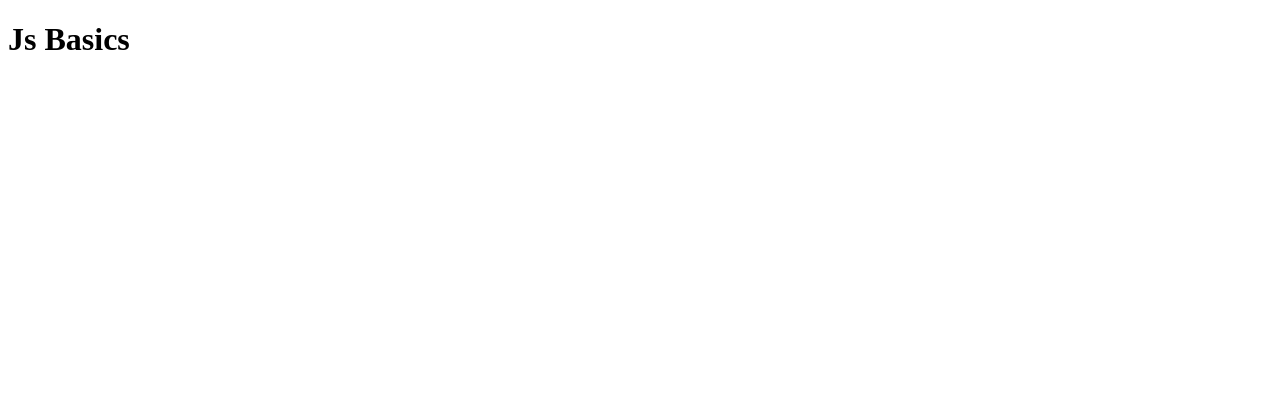
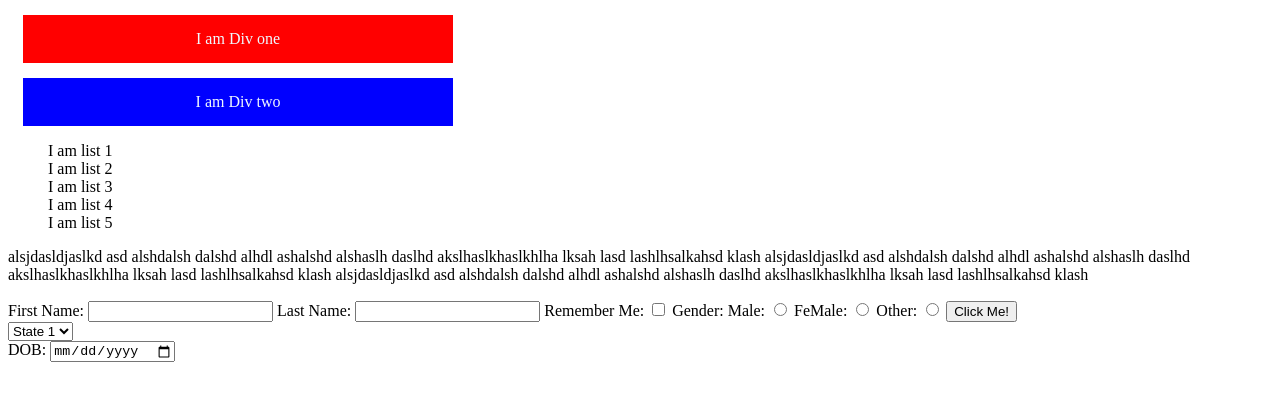
Before and after one commit to saptaksengupta/GFG-basics, a plain HTML site: page index.html in a window 1280 px wide. Drawn offline with Linux system fonts and the light colour scheme.

Commit message:
feat: basics of HTML

```diff
--- a/index.html
+++ b/index.html
@@ -1,9 +1,108 @@
 <!DOCTYPE html>
     <head>
-    <title>Js Fundamentals</title>
+        <title>HTML basics</title>
+        <style>
+            h1,h2,h3,h4 {
+                color: orange;
+            }
+
+            /* .className {
+                css rules
+            } */
+
+            /* #idOfElement {
+                css rules
+            } */
+
+            .class-of-blue {
+                background-color: blue;
+                color: aliceblue;
+                padding: 15px;
+                margin: 15px;
+                text-align: center;
+                height: 100%;
+                width: 400px;
+            }
+
+            .basic-ul li{
+                list-style: none;
+            }
+        </style>
     </head>
     <body>
-        <h1>Js Basics</h1>
+        <!-- <h1 >HTML basic</h1>
+        <h2 >HTML Basic</h2>
+
+        <h3>HTML Basic</h3>
+        <h4>HTML Basic</h4>
+
+        <h1>I am another H1 tag</h1> -->
+
+        <div class="parent">
+            <div class="class-of-blue" style="background-color: red; ">
+                I am Div one
+            </div>
+
+            <div class="class-of-blue">
+                I am Div two
+            </div>
+        </div>
+
+        <div class="list-parent">
+            <ul class="basic-ul">
+              <li>I am list 1</li>
+              <li>I am list 2</li>
+              <li>I am list 3</li>
+              <li>I am list 4</li>
+              <li>I am list 5</li>
+            </ul>
+        </div>
+
+        <p>
+            alsjdasldjaslkd asd alshdalsh dalshd alhdl ashalshd alshaslh daslhd akslhaslkhaslkhlha lksah lasd lashlhsalkahsd klash
+            alsjdasldjaslkd asd alshdalsh dalshd alhdl ashalshd alshaslh daslhd akslhaslkhaslkhlha lksah lasd lashlhsalkahsd klash
+            alsjdasldjaslkd asd alshdalsh dalshd alhdl ashalshd alshaslh daslhd akslhaslkhaslkhlha lksah lasd lashlhsalkahsd klash
+        </p>
+
+        <form class="my-form">
+            <label>First Name:</label>
+            <input type="text" name="firstName" />
+
+            <label>Last Name:</label>
+            <input type="text" name="lastName" />
+
+            <label>Remember Me:</label>
+            <input type="checkbox" name="rememberMe" />
+
+            <label>Gender:</label>
+
+            <label>Male:</label>
+            <input type="radio" name="gender" value="male">
+
+            <label>FeMale:</label>
+            <input type="radio" name="gender" value="female">
+
+            <label>Other:</label>
+            <input type="radio" name="gender" value="other">
+
+            <button type="button">Click Me!</button>
+
+            <div>
+                <select name="state">
+                    <option value="1">State 1</option>
+                    <option value="2">State 2</option>
+                    <option value="3">State 3</option>
+                    <option value="4">State 4</option>
+                </select>
+            </div>
+
+
+            <label>DOB:</label>
+            <input type="date" name="dateOfBirth"/>
+        </form>
+
+        <!-- JavaScripts -->
         <script src="./fundamental.js"></script>
+        <script src="./advanced.js"></script>
     </body>
 </html>
```
